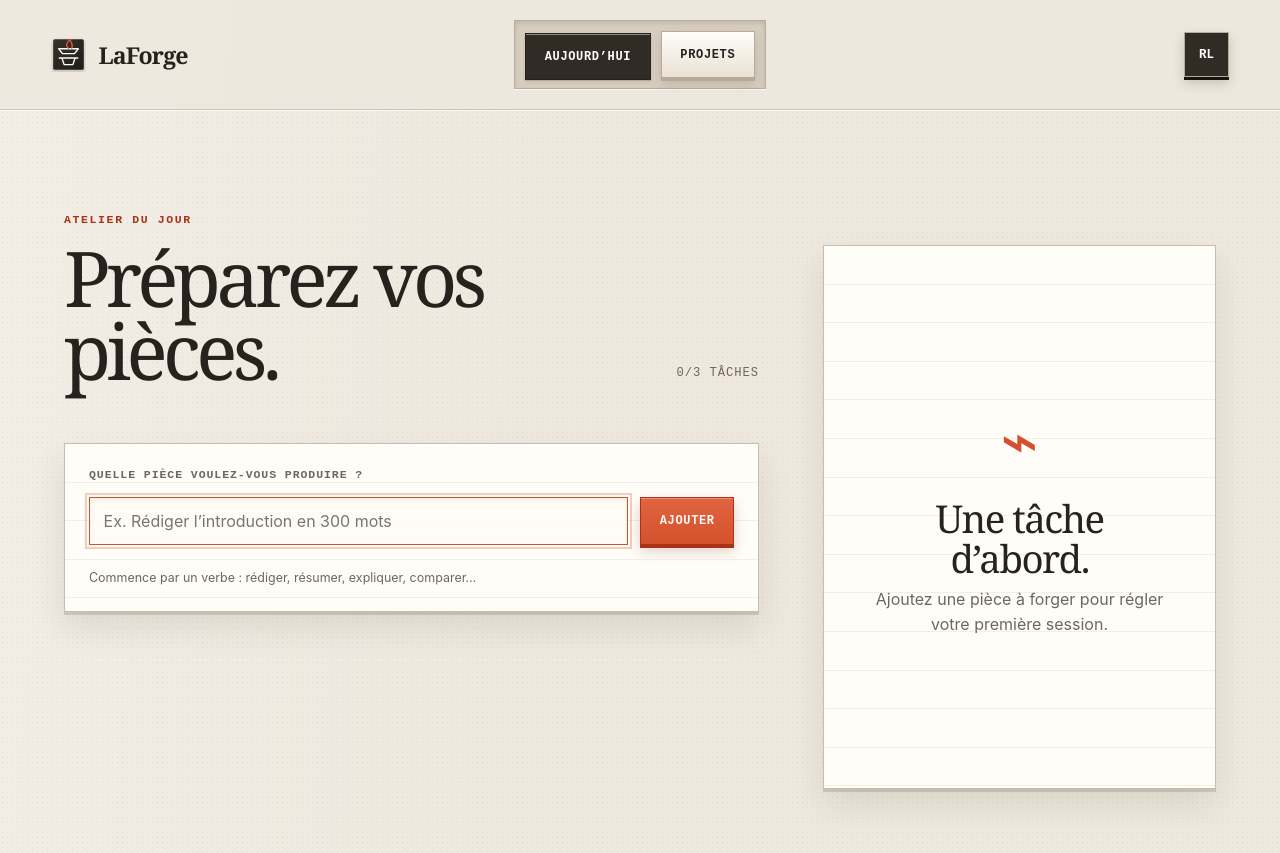
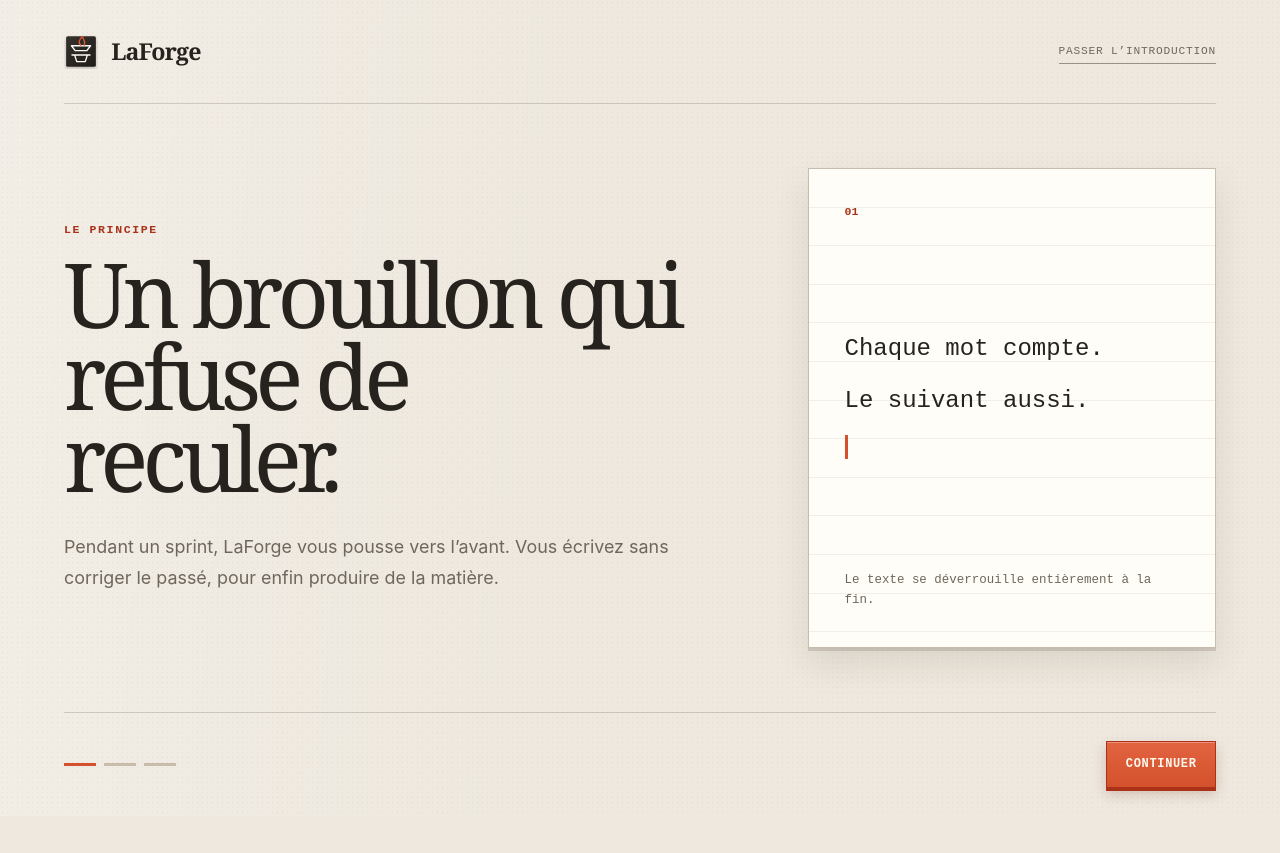
Before and after one commit to ridwaneladany-dotcom/LaForge, a React (Vite) app: page / in a window 1280 px wide. After the commit the page ends 816 px from the top, so only its background shows below. Built offline with nearby package versions, Linux system fonts and the light colour scheme.

Commit message:
feat: guide the first visit

```diff
--- a/src/app/App.tsx
+++ b/src/app/App.tsx
@@ -1,12 +1,26 @@
 import { useState } from 'react';
 
 import { PreparationView } from '../features/preparation/PreparationView';
+import { Onboarding } from '../features/onboarding/Onboarding';
 import { AppShell, type AppView } from './AppShell';
 import { usePersistentAppState } from './usePersistentAppState';
 
 export function App() {
   const [activeView, setActiveView] = useState<AppView>('today');
   const [state, setState] = usePersistentAppState();
+
+  if (!state.preferences.hasCompletedOnboarding) {
+    return (
+      <Onboarding
+        onComplete={() =>
+          setState((currentState) => ({
+            ...currentState,
+            preferences: { ...currentState.preferences, hasCompletedOnboarding: true },
+          }))
+        }
+      />
+    );
+  }
 
   return (
     <AppShell activeView={activeView} onViewChange={setActiveView}>
--- /dev/null
+++ b/src/features/onboarding/Onboarding.tsx
@@ -0,0 +1,106 @@
+import { useState } from 'react';
+
+import forgeMark from '../../../assets/laforge-mark.svg';
+import { KeyButton } from '../../components/KeyButton';
+
+type OnboardingProps = {
+  onComplete: () => void;
+};
+
+const STEPS = [
+  {
+    index: '01',
+    eyebrow: 'Le principe',
+    title: 'Un brouillon qui refuse de reculer.',
+    body: 'Pendant un sprint, LaForge vous pousse vers l’avant. Vous écrivez sans corriger le passé, pour enfin produire de la matière.',
+    note: 'Le texte se déverrouille entièrement à la fin.',
+  },
+  {
+    index: '02',
+    eyebrow: 'La préparation',
+    title: 'Trois pièces. Jamais plus.',
+    body: 'Transformez votre intention en une courte file de tâches concrètes, choisissez la première, puis fixez un temps de chauffe.',
+    note: 'Moins de choix. Plus d’élan.',
+  },
+  {
+    index: '03',
+    eyebrow: 'Votre atelier',
+    title: 'Vos mots restent chez vous.',
+    body: 'Le MVP fonctionne sans compte. Vos tâches et vos textes sont conservés localement dans ce navigateur, sous votre contrôle.',
+    note: 'LaForge encourage. Elle ne culpabilise jamais.',
+  },
+] as const;
+
+export function Onboarding({ onComplete }: OnboardingProps) {
+  const [stepIndex, setStepIndex] = useState(0);
+  const step = STEPS[stepIndex];
+  const isLastStep = stepIndex === STEPS.length - 1;
+
+  return (
+    <main className="onboarding-shell">
+      <header className="onboarding-header">
+        <div className="brand" aria-label="LaForge">
+          <img src={forgeMark} alt="" />
+          <span>LaForge</span>
+        </div>
+        <button className="text-button" type="button" onClick={onComplete}>
+          Passer l’introduction
+        </button>
+      </header>
+
+      <section className="onboarding-stage" aria-labelledby="onboarding-title">
+        <div className="onboarding-copy">
+          <p className="eyebrow">{step.eyebrow}</p>
+          <h1 id="onboarding-title">{step.title}</h1>
+          <p className="onboarding-body">{step.body}</p>
+        </div>
+
+        <div className="onboarding-paper paper-panel" aria-live="polite">
+          <span className="onboarding-index">{step.index}</span>
+          <div className="type-sample" aria-hidden="true">
+            {stepIndex === 0 && (
+              <>
+                <span>Chaque mot compte.</span>
+                <span>Le suivant aussi.</span>
+                <span className="type-caret" />
+              </>
+            )}
+            {stepIndex === 1 && (
+              <>
+                <i>01</i>
+                <i>02</i>
+                <i>03</i>
+              </>
+            )}
+            {stepIndex === 2 && (
+              <>
+                <span className="local-mark">LOCAL</span>
+                <span>aucun compte requis</span>
+              </>
+            )}
+          </div>
+          <p>{step.note}</p>
+        </div>
+      </section>
+
+      <footer className="onboarding-footer">
+        <div className="step-dots" aria-label={`Étape ${stepIndex + 1} sur ${STEPS.length}`}>
+          {STEPS.map((item, index) => (
+            <span key={item.index} data-active={index === stepIndex || undefined} />
+          ))}
+        </div>
+        <div className="onboarding-actions">
+          {stepIndex > 0 && (
+            <KeyButton onClick={() => setStepIndex((current) => current - 1)}>Retour</KeyButton>
+          )}
+          <KeyButton
+            variant="primary"
+            onClick={() => (isLastStep ? onComplete() : setStepIndex((current) => current + 1))}
+          >
+            {isLastStep ? 'Entrer dans l’atelier' : 'Continuer'}
+          </KeyButton>
+        </div>
+      </footer>
+    </main>
+  );
+}
--- a/src/main.tsx
+++ b/src/main.tsx
@@ -3,7 +3,10 @@ import { createRoot } from 'react-dom/client';
 
 import { App } from './app/App';
 import { AppErrorBoundary } from './app/AppErrorBoundary';
+import './styles/tokens.css';
 import './styles/global.css';
+import './styles/preparation.css';
+import './styles/onboarding.css';
 
 const root = document.querySelector<HTMLDivElement>('#root');
 
--- a/src/styles/global.css
+++ b/src/styles/global.css
@@ -1,6 +1,3 @@
-@import './tokens.css';
-@import './preparation.css';
-
 :root {
   color: var(--ink);
   background: var(--canvas);
--- /dev/null
+++ b/src/styles/onboarding.css
@@ -0,0 +1,207 @@
+.onboarding-shell {
+  display: grid;
+  grid-template-rows: auto 1fr auto;
+  min-height: 100vh;
+  padding: 0 clamp(1.25rem, 5vw, 5rem);
+}
+
+.onboarding-header,
+.onboarding-footer {
+  display: flex;
+  align-items: center;
+  justify-content: space-between;
+  min-height: 6.5rem;
+}
+
+.onboarding-header {
+  border-bottom: 1px solid var(--line);
+}
+
+.text-button {
+  padding: 0.4rem 0;
+  border: 0;
+  border-bottom: 1px solid var(--ink-faint);
+  border-radius: 0;
+  color: var(--ink-muted);
+  background: transparent;
+  cursor: pointer;
+  font-family: var(--font-typewriter);
+  font-size: 0.7rem;
+  letter-spacing: 0.07em;
+  text-transform: uppercase;
+}
+
+.onboarding-stage {
+  display: grid;
+  grid-template-columns: minmax(0, 1fr) minmax(20rem, 0.65fr);
+  align-items: center;
+  gap: clamp(3rem, 9vw, 10rem);
+  width: min(100%, 82rem);
+  margin: 0 auto;
+  padding: 4rem 0;
+}
+
+.onboarding-copy h1 {
+  max-width: 47rem;
+  margin: 0;
+  font-family: var(--font-display);
+  font-size: clamp(3.5rem, 7vw, 7rem);
+  font-weight: 500;
+  letter-spacing: -0.065em;
+  line-height: 0.92;
+}
+
+.onboarding-body {
+  max-width: 39rem;
+  margin: 2rem 0 0;
+  color: var(--ink-muted);
+  font-size: clamp(1rem, 1.4vw, 1.16rem);
+  line-height: 1.75;
+}
+
+.onboarding-paper {
+  display: grid;
+  min-height: 30rem;
+  align-content: space-between;
+  padding: 2.25rem;
+  background-image: repeating-linear-gradient(
+    transparent 0,
+    transparent 2.35rem,
+    rgba(73, 60, 46, 0.075) 2.35rem,
+    rgba(73, 60, 46, 0.075) calc(2.35rem + 1px)
+  );
+}
+
+.onboarding-index {
+  color: var(--ember-deep);
+  font-family: var(--font-typewriter);
+  font-size: 0.72rem;
+  font-weight: 700;
+}
+
+.type-sample {
+  display: grid;
+  gap: 1rem;
+  color: var(--ink);
+  font-family: var(--font-typewriter);
+  font-size: clamp(1.15rem, 2vw, 1.5rem);
+  line-height: 1.5;
+}
+
+.type-sample i {
+  display: grid;
+  width: 4rem;
+  height: 4rem;
+  place-items: center;
+  border: 1px solid var(--edge);
+  background: var(--paper-aged);
+  box-shadow: var(--shadow-key);
+  font-style: normal;
+}
+
+.type-sample i:nth-child(2) {
+  margin-left: 4.8rem;
+}
+
+.type-sample i:nth-child(3) {
+  margin-left: 9.6rem;
+}
+
+.type-caret {
+  width: 0.75rem;
+  height: 1.5rem;
+  border-left: 3px solid var(--ember);
+  animation: caret-blink 900ms steps(1) infinite;
+}
+
+.local-mark {
+  justify-self: start;
+  padding: 0.8rem 1rem;
+  border: 2px solid var(--success);
+  color: var(--success);
+  font-weight: 700;
+  letter-spacing: 0.16em;
+  transform: rotate(-2deg);
+}
+
+.onboarding-paper > p {
+  margin: 0;
+  color: var(--ink-muted);
+  font-family: var(--font-typewriter);
+  font-size: 0.78rem;
+  line-height: 1.6;
+}
+
+.onboarding-footer {
+  border-top: 1px solid var(--line);
+}
+
+.step-dots {
+  display: flex;
+  gap: 0.5rem;
+}
+
+.step-dots span {
+  width: 2rem;
+  height: 0.2rem;
+  background: var(--edge);
+}
+
+.step-dots span[data-active='true'] {
+  background: var(--ember);
+}
+
+.onboarding-actions {
+  display: flex;
+  gap: 0.8rem;
+}
+
+@keyframes caret-blink {
+  50% {
+    opacity: 0;
+  }
+}
+
+@media (max-width: 760px) {
+  .onboarding-shell {
+    padding-bottom: 1rem;
+  }
+
+  .onboarding-header,
+  .onboarding-footer {
+    min-height: 5.25rem;
+  }
+
+  .onboarding-stage {
+    grid-template-columns: 1fr;
+    gap: 2.5rem;
+    padding: 2.5rem 0;
+  }
+
+  .onboarding-copy h1 {
+    font-size: clamp(3.1rem, 15vw, 4.6rem);
+  }
+
+  .onboarding-paper {
+    min-height: 20rem;
+  }
+
+  .onboarding-footer {
+    gap: 1rem;
+  }
+
+  .onboarding-actions .key-button {
+    padding-inline: 0.8rem;
+  }
+
+  .text-button {
+    max-width: 8rem;
+    text-align: right;
+  }
+}
+
+@media (prefers-reduced-motion: reduce) {
+  .type-caret {
+    animation: none;
+  }
+}
--- a/src/styles/preparation.css
+++ b/src/styles/preparation.css
@@ -117,6 +117,11 @@
 .task-title-input:focus {
   outline: none;
   border-bottom-color: var(--ember);
+}
+
+.task-title-input:not(:focus) {
+  overflow: hidden;
+  text-overflow: ellipsis;
 }
 
 .task-guidance,
```
Also changed, not shown: 1 other file (tests, documents, lock files or other folders).
